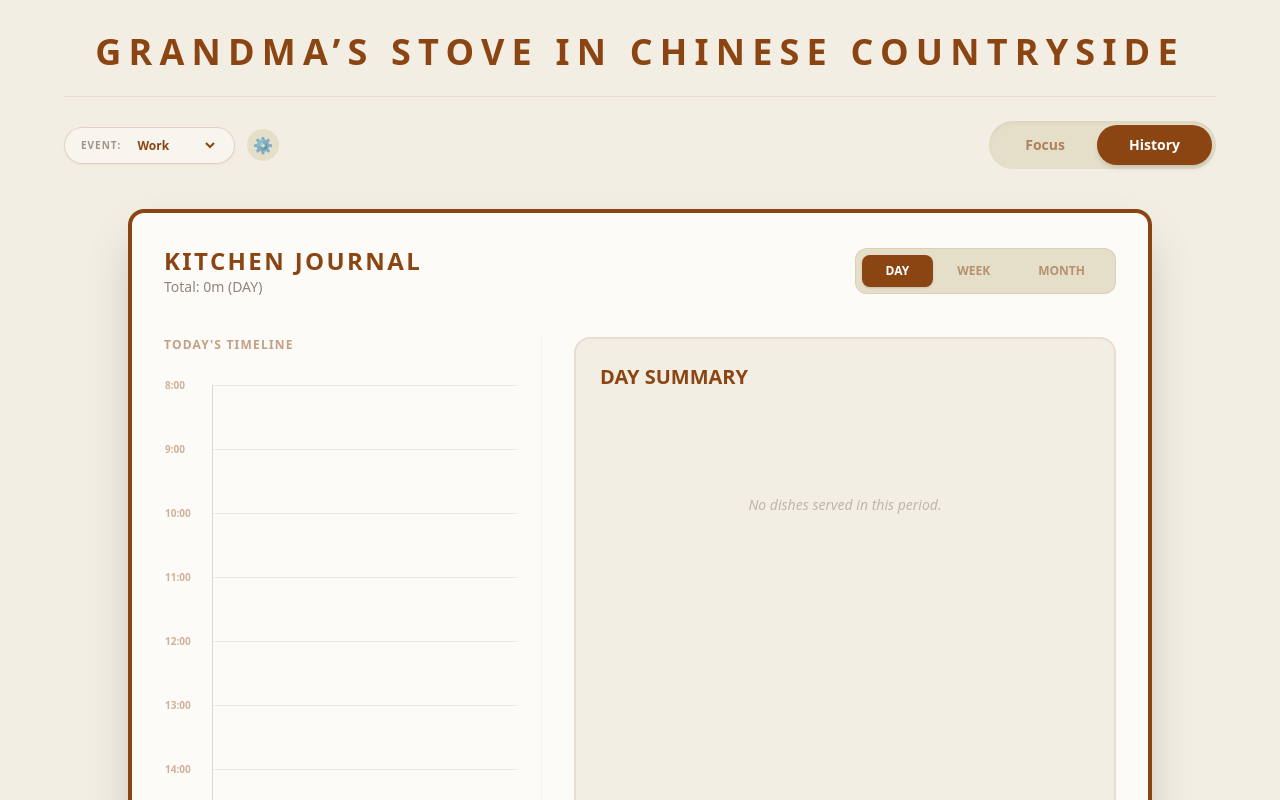
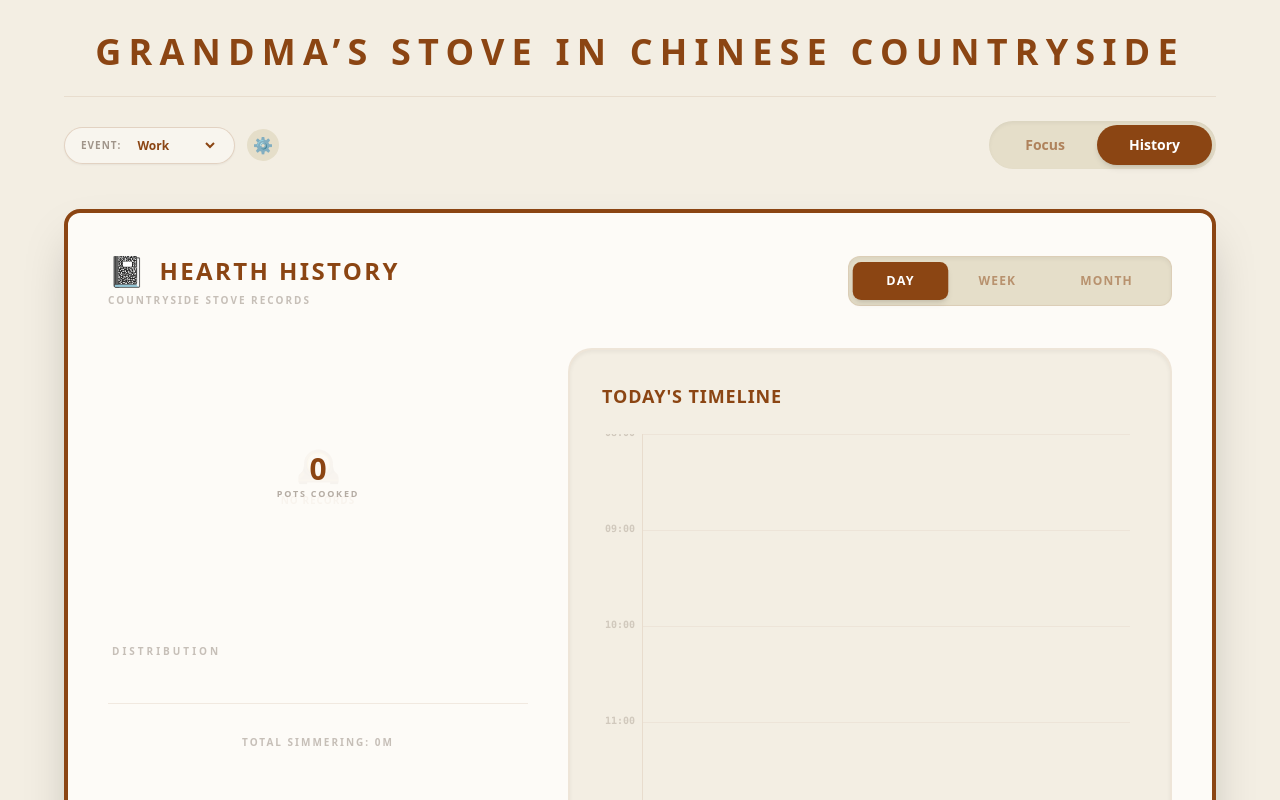
Before and after one commit to hayami1-tech/focus-tool---do-you-like-Chinese-food-, a React (Vite) app: page / in a window 1280 px wide. Both pictures are taken after a click on the button "History". Shown: the top 800 px of the page. Built offline with nearby package versions, Linux system fonts and the light colour scheme.

Commit message:
Update StatsBoard.tsx

```diff
--- a/components/StatsBoard.tsx
+++ b/components/StatsBoard.tsx
@@ -1,5 +1,8 @@
-import React, { useState, useMemo } from 'react';
+
+import React, { useState, useMemo, useRef, useEffect } from 'react';
 import { FocusRecord, ProjectCategory } from '../types';
+import { FOOD_ITEMS, BREAK_ITEMS } from '../constants';
+import FoodIllustration from './FoodIllustration';
 
 interface StatsBoardProps {
   history: FocusRecord[];
@@ -16,106 +19,225 @@ const formatDuration = (mins: number) => {
   return `${h}h ${m}m`;
 };
 
+const formatTime = (timestamp: number) => {
+  return new Date(timestamp).toLocaleTimeString([], { hour: '2-digit', minute: '2-digit', hour12: false });
+};
+
+const getIconByName = (name: string) => {
+  const allItems = [...FOOD_ITEMS, ...BREAK_ITEMS];
+  const item = allItems.find(f => f.name === name);
+  return item ? item.iconName : 'default';
+};
+
 const StatsBoard: React.FC<StatsBoardProps> = ({ history, categories }) => {
   const [period, setPeriod] = useState<Period>('DAY');
   const [drillDown, setDrillDown] = useState<ProjectCategory | null>(null);
+  const scrollContainerRef = useRef<HTMLDivElement>(null);
 
-  // 1. 核心过滤逻辑修改：实现 DAY 只看今天，WEEK/MONTH 看历史
+  // 过滤历史记录
+  const filteredHistory = useMemo(() => {
+    const now = new Date();
+    if (period === 'DAY') {
+      const todayStart = new Date(now.getFullYear(), now.getMonth(), now.getDate()).getTime();
+      return history.filter(r => r.timestamp >= todayStart);
+    } else if (period === 'WEEK') {
+      const weekAgo = now.getTime() - 7 * 24 * 60 * 60 * 1000;
+      return history.filter(r => r.timestamp >= weekAgo);
+    } else {
+      const monthAgo = now.getTime() - 30 * 24 * 60 * 60 * 1000;
+      return history.filter(r => r.timestamp >= monthAgo);
+    }
+  }, [history, period]);
+
   const stats = useMemo(() => {
-    const now = new Date();
-    const todayStr = now.toDateString();
+    const categoryTotals: Record<string, number> = {};
+    filteredHistory.forEach(r => {
+      categoryTotals[r.category] = (categoryTotals[r.category] || 0) + r.duration;
+    });
+    const grandTotal = Object.values(categoryTotals).reduce((a: number, b: number) => a + b, 0);
+    return { categoryTotals, grandTotal, count: filteredHistory.length };
+  }, [filteredHistory]);
 
-    const records = history.filter(r => {
-      const rDate = new Date(r.timestamp);
-      if (period === 'DAY') {
-        return rDate.toDateString() === todayStr; // 严格匹配今天
-      } else if (period === 'WEEK') {
-        const weekAgo = new Date(now.getTime() - 7 * 24 * 60 * 60 * 1000);
-        return rDate >= weekAgo;
-      } else {
-        const monthAgo = new Date(now.getTime() - 30 * 24 * 60 * 60 * 1000);
-        return rDate >= monthAgo;
-      }
+  const getCategoryColor = (cat: string, index: number) => {
+    const baseColors = ['#8b4513', '#a67c52', '#5d4037', '#3e2723', '#166534', '#2e7d32'];
+    const idx = categories.indexOf(cat);
+    return baseColors[idx >= 0 ? idx % baseColors.length : index % baseColors.length];
+  };
+
+  // 精准定位到 08:00
+  useEffect(() => {
+    if (period === 'DAY' && !drillDown) {
+      const performScroll = () => {
+        const target = document.getElementById('time-slot-0800');
+        const container = scrollContainerRef.current;
+        if (target && container) {
+          container.scrollTop = target.offsetTop;
+        }
+      };
+
+      // 针对 React 渲染时机和可能存在的 CSS transition 延迟执行
+      const timer = setTimeout(performScroll, 50);
+      return () => clearTimeout(timer);
+    }
+  }, [period, drillDown]);
+
+  const renderPieChart = () => {
+    if (stats.grandTotal === 0) return (
+      <div className="w-full h-full flex flex-col items-center justify-center text-[#8b4513]/10 font-bold opacity-40">
+        <span className="text-4xl mb-2">🕰️</span>
+        <p className="text-[10px] uppercase tracking-widest text-center px-4">No records</p>
+      </div>
+    );
+
+    let cumulativePercent = 0;
+    const slices = (Object.entries(stats.categoryTotals) as [string, number][]).map(([cat, val], index) => {
+      if (val === 0) return null;
+      const startPercent = cumulativePercent;
+      const percent = val / stats.grandTotal;
+      cumulativePercent += percent;
+
+      const startX = Math.cos(2 * Math.PI * startPercent);
+      const startY = Math.sin(2 * Math.PI * startPercent);
+      const endX = Math.cos(2 * Math.PI * cumulativePercent);
+      const endY = Math.sin(2 * Math.PI * cumulativePercent);
+
+      const largeArcFlag = percent > 0.5 ? 1 : 0;
+      const pathData = [`M 0 0`, `L ${startX} ${startY}`, `A 1 1 0 ${largeArcFlag} 1 ${endX} ${endY}`, `Z`].join(' ');
+      return <path key={cat} d={pathData} fill={getCategoryColor(cat, index)} className="transition-all duration-500 hover:opacity-80" />;
     });
 
-    const categoryTotals: Record<string, number> = {};
-    categories.forEach(cat => categoryTotals[cat] = 0);
-    records.forEach(r => {
-      categoryTotals[r.category] = (categoryTotals[r.category] || 0) + r.duration;
-    });
+    return (
+      <svg viewBox="-1 -1 2 2" className="w-full h-full transform -rotate-90">
+        {slices}
+        <circle cx="0" cy="0" r="0.4" fill="#fdfbf7" />
+      </svg>
+    );
+  };
 
-    return {
-      records, // 返回过滤后的原始记录用于 Timeline
-      categoryTotals,
-      grandTotal: Object.values(categoryTotals).reduce((a, b) => a + b, 0),
-      count: records.length
-    };
-  }, [history, period, categories]);
-
-  // 2. 渲染 Timeline 视图 (参考 Apple Calendar)
-  const renderTimeline = () => {
-    const hours = Array.from({ length: 15 }, (_, i) => i + 8); // 显示 8 AM - 10 PM
+  const renderTimeline = (records: FocusRecord[]) => {
+    // 调小每分钟像素高度，配合去图标设计，视觉更“细”更精致
+    const pixelsPerMin = 1.6;
+    const hours = Array.from({ length: 24 }, (_, i) => i);
 
     return (
-      <div className="relative border-l border-[#8b4513]/20 ml-12 mt-4">
+      <div className="relative border-l border-[#8b4513]/10 ml-10" style={{ height: 1440 * pixelsPerMin }}>
         {hours.map(hour => (
-          <div key={hour} className="relative h-16 border-t border-[#8b4513]/10">
-            <span className="absolute -left-12 -top-2 text-[10px] font-bold opacity-40 text-[#8b4513]">
-              {hour}:00
+          <div
+            key={hour}
+            id={`time-slot-${hour.toString().padStart(2, '0')}00`}
+            className="absolute w-full border-t border-[#8b4513]/5 flex items-start"
+            style={{ top: hour * 60 * pixelsPerMin }}
+          >
+            <span className="text-[10px] font-bold opacity-20 -ml-12 -mt-2.5 w-10 text-right font-mono">
+              {hour.toString().padStart(2, '0')}:00
             </span>
           </div>
         ))}
 
-        {/* 渲染当天的专注块 */}
-        {stats.records.map(record => {
+        {records.map((record) => {
           const date = new Date(record.timestamp);
-          const startHour = date.getHours();
-          const startMin = date.getMinutes();
-          // 计算位置：(小时 - 8) * 64px + (分钟/60) * 64px
-          const topPosition = (startHour - 8) * 64 + (startMin / 60) * 64;
-          const height = (record.duration / 60) * 64;
-
-          if (startHour < 8 || startHour > 22) return null;
+          const startMins = date.getHours() * 60 + date.getMinutes();
+          const top = startMins * pixelsPerMin;
+          const height = Math.max(record.duration * pixelsPerMin, 28);
+          const color = getCategoryColor(record.category, categories.indexOf(record.category));
 
           return (
             <div
               key={record.id}
-              className="absolute left-2 right-2 rounded-md p-2 text-[10px] font-bold border-l-4 shadow-sm overflow-hidden transition-all hover:scale-[1.01]"
+              className="absolute left-2 right-6 rounded-lg px-2.5 py-1 border border-white/50 shadow-[0_2px_5px_rgba(0,0,0,0.03)] flex flex-col justify-center overflow-hidden transition-all hover:ring-2 hover:ring-[#8b4513]/20 z-20"
               style={{
-                top: `${topPosition}px`,
-                height: `${Math.max(height, 24)}px`,
-                backgroundColor: '#ffffffcc',
-                borderColor: '#8b4513',
-                color: '#8b4513',
-                zIndex: 10
+                top,
+                height,
+                backgroundColor: `${color}15`,
+                borderLeft: `4px solid ${color}`
               }}
             >
-              <div className="flex justify-between items-start">
-                <span>{record.foodName}</span>
-                <span className="opacity-60">{record.duration}m</span>
+              <div className="flex items-baseline gap-2 overflow-hidden">
+                <span className="text-[10px] font-bold text-[#4a3728] truncate uppercase tracking-wider">{record.category}</span>
+                <span className="text-[9px] font-bold opacity-30 font-mono flex-none">{formatTime(record.timestamp)} • {record.duration}m</span>
               </div>
             </div>
           );
         })}
+
+        {/* 当前时间指示器 */}
+        <div
+          className="absolute left-0 right-0 border-t border-red-500/30 z-30 pointer-events-none flex items-center"
+          style={{ top: (new Date().getHours() * 60 + new Date().getMinutes()) * pixelsPerMin }}
+        >
+          <div className="w-2 h-2 bg-red-500 rounded-full -ml-1 shadow-sm border border-white"></div>
+        </div>
+      </div>
+    );
+  };
+
+  const renderSimpleList = (records: FocusRecord[]) => {
+    if (records.length === 0) return (
+      <div className="flex flex-col items-center justify-center py-20 opacity-20">
+        <span className="text-3xl mb-2">🍂</span>
+        <p className="text-[10px] font-bold uppercase tracking-widest">No history recorded</p>
+      </div>
+    );
+
+    const grouped = records.reduce((acc, rec) => {
+      const date = new Date(rec.timestamp).toLocaleDateString(undefined, { month: 'short', day: 'numeric', weekday: 'short' });
+      if (!acc[date]) acc[date] = [];
+      acc[date].push(rec);
+      return acc;
+    }, {} as Record<string, FocusRecord[]>);
+
+    return (
+      <div className="space-y-8">
+        {Object.entries(grouped).map(([date, dailyRecords]) => (
+          <div key={date}>
+            <div className="sticky top-0 bg-[#f3eee3] py-2 z-10 border-b border-[#8b4513]/10 mb-4 flex justify-between items-center">
+              <span className="text-[10px] font-bold uppercase tracking-[0.2em] text-[#8b4513]/60">{date}</span>
+              <span className="text-[9px] font-bold opacity-30 uppercase">{dailyRecords.length} sessions</span>
+            </div>
+            <div className="space-y-2">
+              {dailyRecords.map(rec => (
+                <div key={rec.id} className="flex items-center gap-4 bg-white/40 p-3 rounded-xl border border-[#8b4513]/5 hover:bg-white transition-all group">
+                  <div className="w-8 h-8 flex-none bg-white rounded-full p-1.5 border border-[#8b4513]/5 shadow-inner">
+                    <FoodIllustration name={getIconByName(rec.foodName)} className="w-full h-full" />
+                  </div>
+                  <div className="flex-1 min-w-0">
+                    <div className="flex justify-between items-center">
+                      <span className="text-[11px] font-bold text-[#4a3728] uppercase tracking-wider">{rec.category}</span>
+                      <span className="text-[9px] font-mono opacity-30">{formatTime(rec.timestamp)}</span>
+                    </div>
+                    <div className="flex items-center gap-1.5 mt-0.5">
+                       <span className="text-[9px] font-bold text-[#8b4513]/40 uppercase tracking-widest">{rec.duration} mins focus</span>
+                    </div>
+                  </div>
+                  <div
+                    className="w-1 h-4 rounded-full opacity-40"
+                    style={{ backgroundColor: getCategoryColor(rec.category, categories.indexOf(rec.category)) }}
+                  />
+                </div>
+              ))}
+            </div>
+          </div>
+        ))}
       </div>
     );
   };
 
   return (
-    <div className="w-full max-w-5xl bg-[#fdfbf7] p-8 rounded-2xl border-4 border-[#8b4513] shadow-2xl">
-      {/* Header 部分保持不变 */}
+    <div className="w-full max-w-6xl bg-[#fdfbf7] p-6 md:p-10 rounded-2xl border-4 border-[#8b4513] shadow-2xl animate-in fade-in zoom-in duration-300">
       <div className="flex flex-col md:flex-row justify-between items-center mb-10 gap-6">
-        <div>
-          <h2 className="text-2xl font-bold heytea-font uppercase tracking-widest text-[#8b4513]">Kitchen Journal</h2>
-          <p className="text-sm opacity-60 font-medium">Total: {formatDuration(stats.grandTotal)} ({period})</p>
+        <div className="text-center md:text-left">
+          <h2 className="text-2xl font-bold heytea-font uppercase tracking-widest text-[#8b4513] flex items-center gap-3">
+            <span className="text-3xl">📓</span> Hearth History
+          </h2>
+          <p className="text-[10px] uppercase tracking-[0.2em] font-bold opacity-30 mt-1">Countryside Stove Records</p>
         </div>
 
-        <div className="flex bg-[#e5dec9] p-1.5 rounded-xl border border-[#8b4513]/10">
+        <div className="flex bg-[#e5dec9] p-1.5 rounded-xl shadow-inner border border-[#8b4513]/10">
           {(['DAY', 'WEEK', 'MONTH'] as Period[]).map((p) => (
             <button
               key={p}
               onClick={() => { setPeriod(p); setDrillDown(null); }}
-              className={`px-6 py-2 rounded-lg text-xs font-bold transition-all heytea-font ${period === p ? 'bg-[#8b4513] text-white shadow' : 'text-[#8b4513]/50 hover:text-[#8b4513]'}`}
+              className={`px-8 py-2.5 rounded-lg text-xs font-bold transition-all heytea-font tracking-widest ${period === p ? 'bg-[#8b4513] text-white shadow-md scale-105' : 'text-[#8b4513]/50 hover:text-[#8b4513]'}`}
             >
               {p}
             </button>
@@ -123,49 +245,85 @@ const StatsBoard: React.FC<StatsBoardProps> = ({ history, categories }) => {
         </div>
       </div>
 
-      <div className="grid grid-cols-1 md:grid-cols-12 gap-8">
-        {/* 左侧：如果选 DAY，显示 Timeline；否则显示饼图 */}
-        <div className="md:col-span-5 border-r border-[#8b4513]/5 pr-4">
-          <h3 className="text-xs font-bold uppercase tracking-widest text-[#8b4513] mb-4 opacity-50">
-            {period === 'DAY' ? "Today's Timeline" : "Category Stats"}
-          </h3>
-          {period === 'DAY' ? (
-            <div className="max-h-[500px] overflow-y-auto custom-scrollbar pr-2">
-              {renderTimeline()}
-            </div>
-          ) : (
-             <div className="flex flex-col items-center">
-                {/* 这里放你之前的饼图逻辑 */}
-                <p className="text-[10px] italic opacity-40 mt-4">Switch to DAY to see timeline</p>
+      <div className="grid grid-cols-1 md:grid-cols-12 gap-10 items-start">
+        {/* 左侧：汇总 */}
+        <div className="md:col-span-5 flex flex-col items-center">
+           <div className="w-64 h-64 relative mb-10 group">
+             {renderPieChart()}
+             <div className="absolute inset-0 flex flex-col items-center justify-center pointer-events-none">
+               <span className="text-3xl font-bold text-[#8b4513] group-hover:scale-110 transition-transform">{stats.count}</span>
+               <span className="text-[9px] font-bold opacity-40 uppercase tracking-[0.2em]">Pots Cooked</span>
              </div>
-          )}
+           </div>
+
+           <div className="w-full space-y-2 max-h-80 overflow-y-auto pr-2 custom-scrollbar">
+              <div className="text-[10px] font-bold uppercase tracking-[0.3em] opacity-30 mb-3 px-1">Distribution</div>
+              {(Object.entries(stats.categoryTotals) as [string, number][]).sort((a, b) => b[1] - a[1]).map(([cat, val], index) => {
+                if (val === 0) return null;
+                const pct = (val / stats.grandTotal) * 100;
+                return (
+                  <button
+                    key={cat}
+                    onClick={() => setDrillDown(cat)}
+                    className={`w-full flex items-center justify-between p-3.5 rounded-xl border-2 transition-all group
+                      ${drillDown === cat ? 'border-[#8b4513] bg-[#f3eee3] shadow-sm' : 'border-transparent bg-white/40 hover:bg-white'}
+                    `}
+                  >
+                    <div className="flex items-center gap-3">
+                      <div className="w-3 h-3 rounded-full" style={{ backgroundColor: getCategoryColor(cat, index) }} />
+                      <span className="text-[11px] font-bold text-[#4a3728] uppercase tracking-wider">{cat}</span>
+                    </div>
+                    <div className="text-right">
+                      <p className="text-xs font-bold text-[#8b4513]">{formatDuration(val)}</p>
+                      <p className="text-[9px] opacity-20 font-bold group-hover:opacity-60">{pct.toFixed(0)}%</p>
+                    </div>
+                  </button>
+                );
+              })}
+           </div>
+
+           <div className="mt-8 pt-6 border-t border-[#8b4513]/10 w-full text-center">
+             <span className="text-[10px] font-bold opacity-30 uppercase tracking-[0.2em]">Total Simmering: {formatDuration(stats.grandTotal)}</span>
+           </div>
         </div>
 
-        {/* 右侧：显示详细列表或 DrillDown 详情 */}
-        <div className="md:col-span-7 bg-[#f3eee3] rounded-2xl p-6 border-2 border-[#8b4513]/10 min-h-[500px]">
-          <h3 className="text-xl font-bold heytea-font text-[#8b4513] uppercase mb-6">
-            {period} Summary
-          </h3>
+        {/* 右侧：Timeline / List */}
+        <div className="md:col-span-7 bg-[#f3eee3] rounded-3xl p-6 md:p-8 border-2 border-[#8b4513]/5 h-[650px] flex flex-col relative overflow-hidden shadow-inner">
+           <div className="flex justify-between items-center mb-6">
+             <div className="flex items-center gap-4">
+               <h3 className="text-lg font-bold text-[#8b4513] uppercase tracking-wider">
+                 {period === 'DAY' && !drillDown ? "Today's Timeline" : (drillDown ? `${drillDown} History` : "Archive Journal")}
+               </h3>
+             </div>
+             {drillDown && (
+               <button
+                 onClick={() => setDrillDown(null)}
+                 className="text-[9px] font-bold text-[#8b4513]/50 hover:text-[#8b4513] uppercase tracking-widest"
+               >
+                 Clear Filter
+               </button>
+             )}
+           </div>
 
-          <div className="space-y-3">
-            {stats.records.length === 0 ? (
-              <div className="text-center py-20 opacity-30 italic text-sm">No dishes served in this period.</div>
-            ) : (
-              stats.records.map(record => (
-                <div key={record.id} className="bg-white/60 p-4 rounded-xl flex justify-between items-center border border-[#8b4513]/5">
-                  <div>
-                    <p className="text-sm font-bold text-[#8b4513]">{record.foodName}</p>
-                    <p className="text-[10px] opacity-50">
-                      {new Date(record.timestamp).toLocaleTimeString([], {hour: '2-digit', minute:'2-digit'})} • {record.category}
-                    </p>
-                  </div>
-                  <span className="bg-[#8b4513]/10 text-[#8b4513] px-3 py-1 rounded-full text-[10px] font-bold">
-                    {record.duration} min
-                  </span>
-                </div>
-              ))
-            )}
-          </div>
+           <div ref={scrollContainerRef} className="flex-1 overflow-y-auto pr-2 custom-scrollbar scroll-smooth">
+              {period === 'DAY' && !drillDown
+                ? renderTimeline(filteredHistory)
+                : renderSimpleList(
+                    drillDown
+                      ? filteredHistory.filter(r => r.category === drillDown)
+                      : filteredHistory
+                  )
+              }
+           </div>
+
+           <div className="mt-6 pt-4 border-t border-[#8b4513]/10 flex justify-between items-center opacity-30 italic">
+              <span className="text-[9px] font-bold uppercase tracking-widest">
+                {period === 'DAY' ? 'Simmering Schedule (08:00 - 20:00)' : 'Historical Log'}
+              </span>
+              <span className="text-[9px] font-bold uppercase tracking-widest">
+                {stats.count} Total
+              </span>
+           </div>
         </div>
       </div>
     </div>
```
